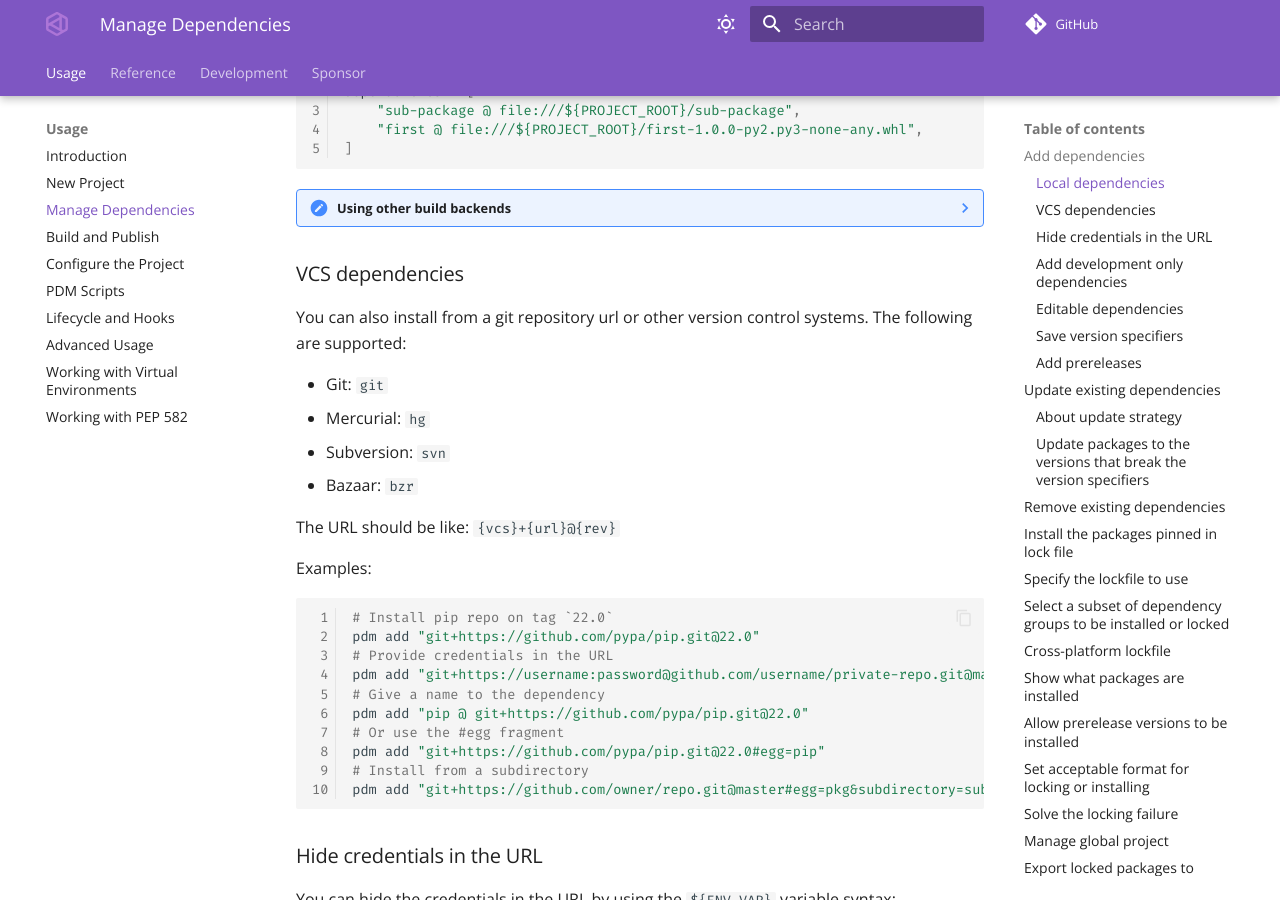
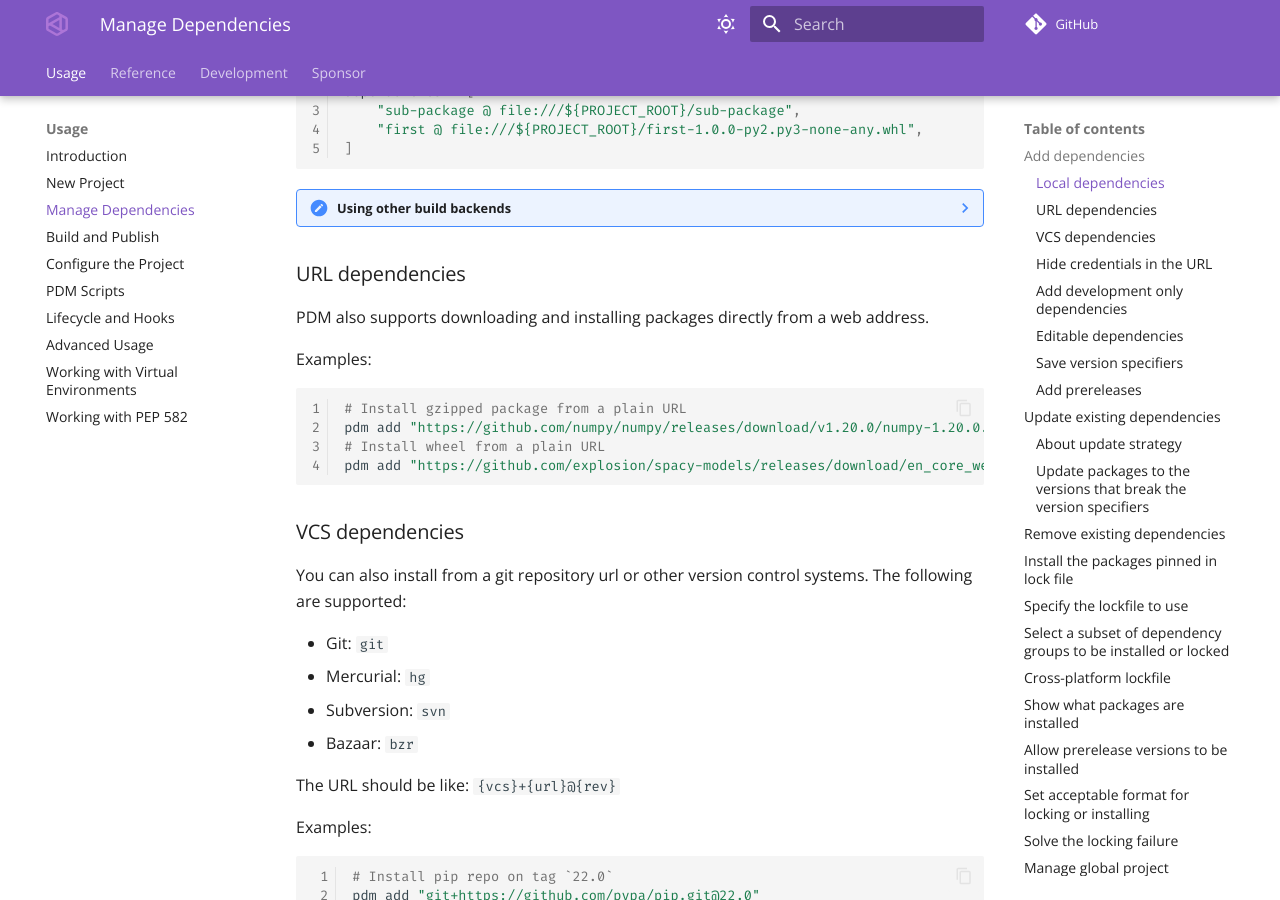
Before and after one commit to azurelotus0926/pdm, an MkDocs documentation site: the page built from docs/docs/usage/dependency.md, in a window 1280 px wide and 900 px high, scrolled down 1299 px. Built offline with MkDocs 1.6.1 and Material for MkDocs 9.7.7, drawn with Linux system fonts in a browser that asks for light colours; comment, search, counter and statistics services are not loaded; the version menu is left out.

Commit message:
Document ability to install deps from a plain URL (#1924)

````diff
--- a/docs/docs/usage/dependency.md
+++ b/docs/docs/usage/dependency.md
@@ -61,6 +61,19 @@ dependencies = [
     first @ {root:uri}/first-1.0.0-py2.py3-none-any.whl
     ```
     Other backends doesn't support encoding relative paths in the URL and will write the absolute path instead.
+
+### URL dependencies
+
+PDM also supports downloading and installing packages directly from a web address.
+
+Examples:
+
+```bash
+# Install gzipped package from a plain URL
+pdm add "https://github.com/numpy/numpy/releases/download/v1.20.0/numpy-1.20.0.tar.gz"
+# Install wheel from a plain URL
+pdm add "https://github.com/explosion/spacy-models/releases/download/en_core_web_trf-3.5.0/en_core_web_trf-3.5.0-py3-none-any.whl"
+```
 
 ### VCS dependencies
 
````
